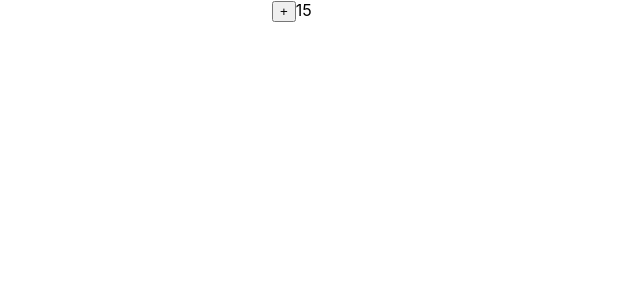
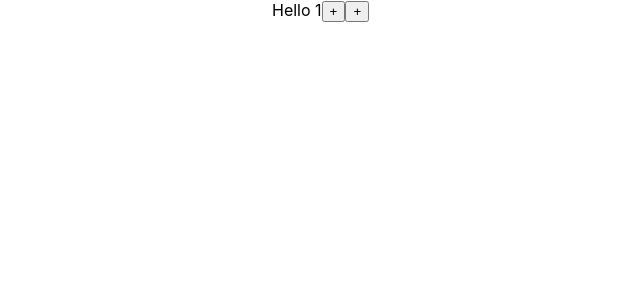
Before and after one commit to Roman-2013/react-kabzda, a React (Create React App) app: page / in a window 1280 px wide. Shown: the top 300 px of the page, without its empty margins (68-708 px from the left). Built offline with nearby package versions, Linux system fonts and the light colour scheme.

Commit message:
lesson 21

```diff
--- a/src/App.tsx
+++ b/src/App.tsx
@@ -2,6 +2,7 @@ import React, {memo, useMemo, useRef, useState} from 'react';
 import './App.css';
 import {UseMemoUseCallbackLesson} from './fakeStories/useMemo+UseCallbackLesson';
 import {UseState} from './fakeStories/UseState';
+import {UseEffect} from './fakeStories/UseEffect';
 
 
 
@@ -11,7 +12,7 @@ export const App = () => {
 
     return (
         <div className={'App'}>
-          <UseState/>
+          <UseEffect/>
         </div>
     )
         ;
--- /dev/null
+++ b/src/fakeStories/UseEffect.tsx
@@ -0,0 +1,33 @@
+import React, {useEffect, useMemo, useState} from 'react';
+
+export const UseEffect = () => {
+
+    const[counter,setCounter]=useState(1)
+    const[fake,setFake]=useState(1)
+
+    console.log('UseEffect Komponnent')
+
+    useEffect(()=>{
+        console.log('useEffect every render')
+        document.title=counter.toString()
+    })
+
+    useEffect(()=>{
+        console.log('useEffect only one render')
+        document.title=counter.toString()
+    },[])
+
+    useEffect(()=>{
+        console.log('useEffect firs render and every counter change ')
+        document.title=counter.toString()
+    },[counter])
+
+    return (
+        <div>
+            Hello {counter}
+            <button onClick={()=>setFake(fake+1)}>+</button>
+            <button onClick={()=>setCounter(counter+1)}>+</button>
+
+        </div>
+    );
+};
```
